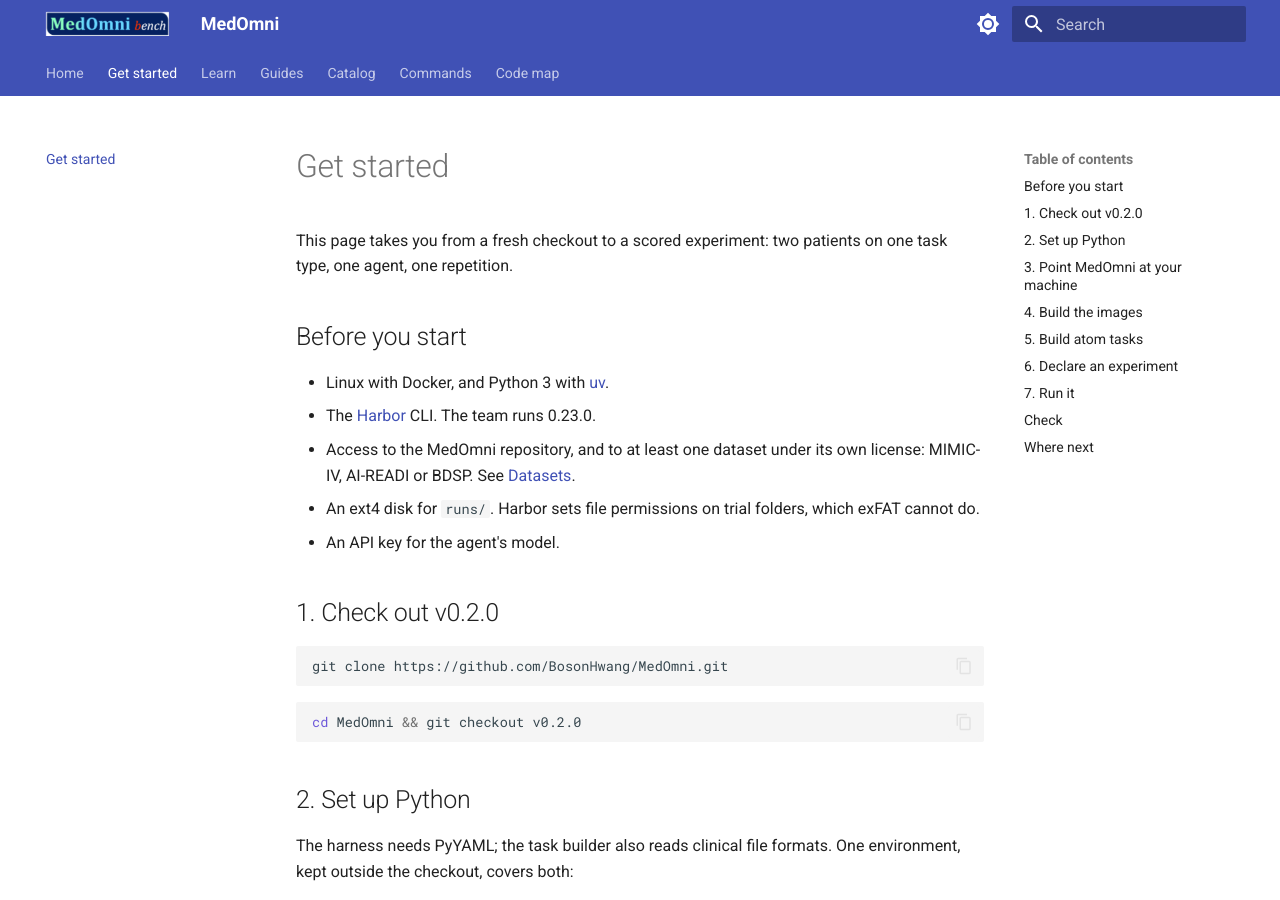
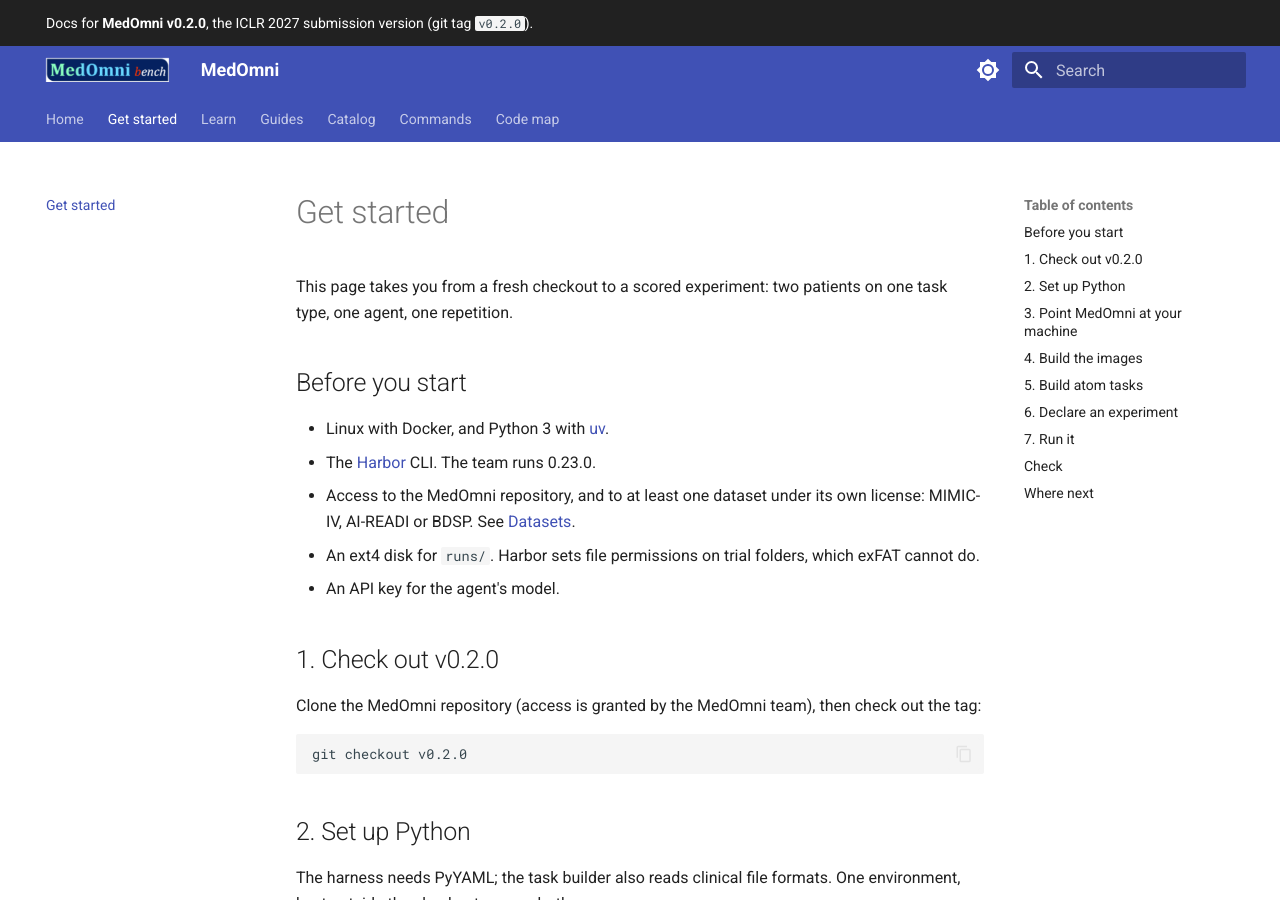
Before and after one commit to medomni/MedOmni, an MkDocs documentation site: the page built from docs/get-started.md, in a window 1280 px wide and 900 px high. Built offline with MkDocs 1.6.1 and Material for MkDocs 9.7.7, drawn with Linux system fonts in a browser that asks for light colours; the version menu is left out.

Commit message:
docs: show the version (v0.2.0) in a bar on every page; drop the personal clone URL
Co-Authored-By: Claude Opus 5.5 <noreply@anthropic.com>
Private-Commit: 6692937553d7d80bd63b43092be36d45e848126b

````diff
--- a/docs/get-started.md
+++ b/docs/get-started.md
@@ -12,12 +12,10 @@ This page takes you from a fresh checkout to a scored experiment: two patients o
 
 ## 1. Check out v0.2.0
 
-```bash
-git clone https://github.com/BosonHwang/MedOmni.git
-```
+Clone the MedOmni repository (access is granted by the MedOmni team), then check out the tag:
 
 ```bash
-cd MedOmni && git checkout v0.2.0
+git checkout v0.2.0
 ```
 
 ## 2. Set up Python
--- a/mkdocs.yml
+++ b/mkdocs.yml
@@ -4,6 +4,7 @@ site_url: https://medomni.ai/
 
 theme:
   name: material
+  custom_dir: overrides
   logo: assets/logo.png
   features:
     - navigation.tabs
--- /dev/null
+++ b/overrides/main.html
@@ -0,0 +1,5 @@
+{% extends "base.html" %}
+
+{% block announce %}
+  Docs for <strong>MedOmni v0.2.0</strong>, the ICLR 2027 submission version (git tag <code>v0.2.0</code>).
+{% endblock %}
````
